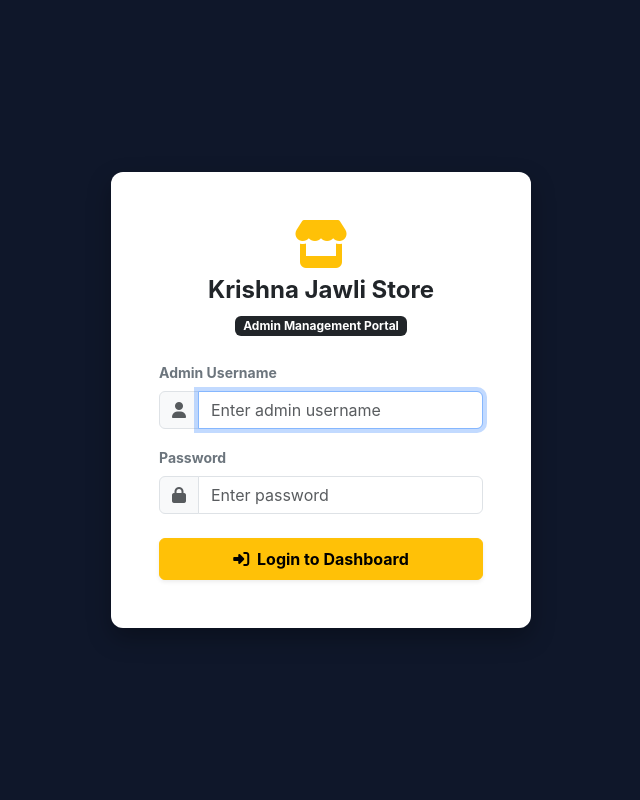
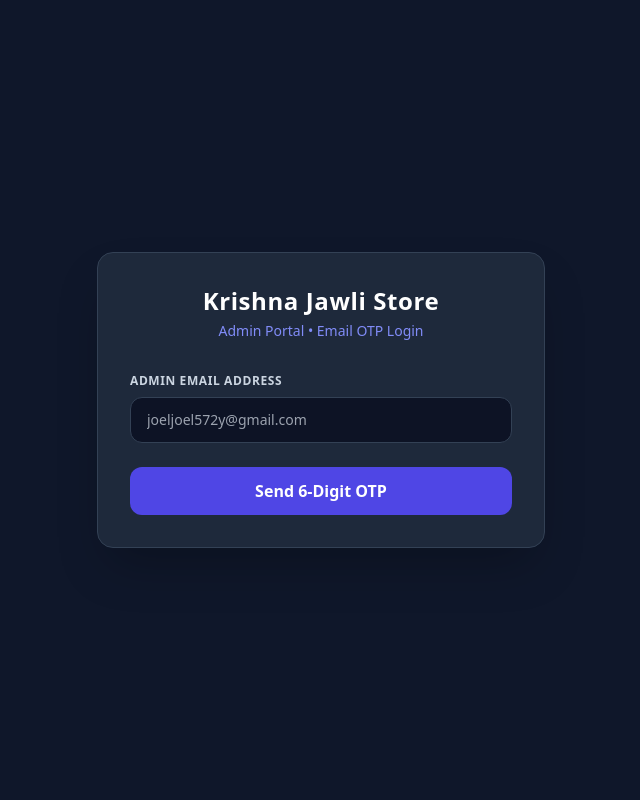
Before and after one commit to joeljoel572y-coder/krishna-jawli-store, a Flask app: page /admin/login in a window 1280 px wide. Shown: the whole page, without its empty margins (319-959 px from the left). Run offline with Flask 3, Linux system fonts and the light colour scheme; data comes from the database, SQL or seed files in the repository; some libraries are stand-ins or nearby versions.

Commit message:
Configure email OTP admin login

```diff
--- a/app.py
+++ b/app.py
@@ -1,8 +1,9 @@
 import os
 import json
 import time
-import secrets
-from datetime import datetime
+import random
+import smtplib
+from email.mime.text import MIMEText
 from functools import wraps
 from werkzeug.utils import secure_filename
 from flask import Flask, render_template, request, redirect, url_for, session, jsonify
@@ -18,8 +19,29 @@ ALLOWED_EXTENSIONS = {'png', 'jpg', 'jpeg', 'webp'}
 os.makedirs(app.config['UPLOAD_FOLDER'], exist_ok=True)
 db = SQLAlchemy(app)
 
-ADMIN_USERNAME = "admin"
-ADMIN_PASSWORD = "krishna@jawli2026"
+# --- SECURE ADMIN EMAIL CONFIGURATION ---
+ADMIN_EMAIL = "joeljoel572y@gmail.com"
+SENDER_EMAIL = "joeljoel572y@gmail.com"
+SENDER_APP_PASSWORD = "isfr bxlr haex xdtp"
+
+def send_otp_email(to_email, otp_code):
+    subject = "Krishna Jawli Store - Admin Login OTP"
+    body = f"""Hello Joel,
+
+Your 6-digit login verification code for the Krishna Jawli Store Admin Dashboard is:
+
+{otp_code}
+
+This code is valid for 5 minutes. If you did not initiate this request, no action is needed.
+"""
+    msg = MIMEText(body)
+    msg['Subject'] = subject
+    msg['From'] = SENDER_EMAIL
+    msg['To'] = to_email
+
+    with smtplib.SMTP_SSL('smtp.gmail.com', 465) as server:
+        server.login(SENDER_EMAIL, SENDER_APP_PASSWORD.replace(" ", ""))
+        server.send_message(msg)
 
 # --- CONFIGURED RAZORPAY TEST CREDENTIALS ---
 RAZORPAY_KEY_ID = "rzp_test_TbXzNlIZrtPYMB"
@@ -116,15 +138,6 @@ class Order(db.Model):
     delivery_date = db.Column(db.String(50), default="3-5 Business Days")
     created_at = db.Column(db.DateTime, server_default=db.func.now())
 
-class AdminSession(db.Model):
-    id = db.Column(db.Integer, primary_key=True)
-    session_token = db.Column(db.String(64), unique=True, nullable=False)
-    device_name = db.Column(db.String(150), nullable=False)
-    ip_address = db.Column(db.String(50), nullable=False)
-    login_time = db.Column(db.String(50), nullable=False)
-    last_seen = db.Column(db.DateTime, default=datetime.utcnow)
-    is_active = db.Column(db.Boolean, default=True)
-
 def get_settings():
     setting = StoreSetting.query.first()
     if not setting:
@@ -200,21 +213,12 @@ def seed_initial_data():
         db.session.add_all([sample1, sample2])
     db.session.commit()
 
-# --- ADMIN AUTHENTICATION ---
+# --- ADMIN AUTHENTICATION WITH EMAIL OTP ---
 def admin_required(f):
     @wraps(f)
     def decorated_function(*args, **kwargs):
-        token = session.get('admin_token')
-        if not token:
+        if not session.get('admin_logged_in'):
             return redirect(url_for('admin_login'))
-
-        admin_sess = AdminSession.query.filter_by(session_token=token, is_active=True).first()
-        if not admin_sess:
-            session.clear()
-            return redirect(url_for('admin_login'))
-
-        admin_sess.last_seen = datetime.utcnow()
-        db.session.commit()
         return f(*args, **kwargs)
     return decorated_function
 
@@ -222,63 +226,64 @@ def admin_required(f):
 def admin_login():
     error = None
     if request.method == 'POST':
-        user = request.form.get('username')
-        pwd = request.form.get('password')
-        if user == ADMIN_USERNAME and pwd == ADMIN_PASSWORD:
-            token = secrets.token_hex(24)
-            session['admin_token'] = token
+        email = request.form.get('email', '').strip().lower()
+        if email == ADMIN_EMAIL.lower():
+            otp = f"{random.randint(100000, 999999)}"
+            session['admin_otp'] = otp
+            session['admin_otp_expiry'] = time.time() + 300
+            session['pending_admin_email'] = email
+
+            try:
+                send_otp_email(ADMIN_EMAIL, otp)
+                return redirect(url_for('admin_verify_otp'))
+            except Exception as e:
+                error = f"Error delivering OTP to Gmail: {e}"
+        else:
+            error = "Access Denied: Unrecognized administrator email."
+    return render_template('admin_login.html', error=error)
+
+@app.route('/admin/verify-otp', methods=['GET', 'POST'])
+def admin_verify_otp():
+    error = None
+    if 'pending_admin_email' not in session:
+        return redirect(url_for('admin_login'))
+
+    if request.method == 'POST':
+        entered_otp = request.form.get('otp', '').strip()
+        actual_otp = session.get('admin_otp')
+        expiry = session.get('admin_otp_expiry', 0)
+
+        if time.time() > expiry:
+            error = "Verification code expired (5-minute limit). Please request a new code."
+        elif entered_otp == actual_otp:
+            session.pop('admin_otp', None)
+            session.pop('admin_otp_expiry', None)
+            session.pop('pending_admin_email', None)
+
             session['admin_logged_in'] = True
             session['login_timestamp'] = time.time()
             session['login_time_str'] = time.strftime('%d-%b-%Y, %I:%M %p')
-
-            raw_ip = request.headers.get('X-Forwarded-For', request.remote_addr or '127.0.0.1')
-            clean_ip = raw_ip.split(',')[0].strip()
-            session['login_ip'] = clean_ip
+            session['login_ip'] = request.remote_addr or '127.0.0.1'
 
             ua = request.headers.get('User-Agent', '')
-            os_name = "Windows PC" if "Windows" in ua else ("macOS" if "Mac" in ua else ("Android" if "Android" in ua else ("iPhone" if "iPhone" in ua else "PC / Mobile")))
+            os_name = "Windows PC" if "Windows" in ua else ("macOS" if "Mac" in ua else ("Android" if "Android" in ua else ("iPhone" if "iPhone" in ua else "Device")))
             browser_name = "Edge" if "Edg" in ua else ("Chrome" if "Chrome" in ua else ("Firefox" if "Firefox" in ua else ("Safari" if "Safari" in ua else "Browser")))
-            device_str = f"{os_name} • {browser_name}"
-            session['login_device'] = device_str
-
-            new_session = AdminSession(
-                session_token=token,
-                device_name=device_str,
-                ip_address=clean_ip,
-                login_time=session['login_time_str'],
-                is_active=True
-            )
-            db.session.add(new_session)
-            db.session.commit()
+            session['login_device'] = f"{os_name} • {browser_name}"
 
             return redirect(url_for('admin_dashboard'))
         else:
-            error = "Invalid admin username or password."
-    return render_template('admin_login.html', error=error)
+            error = "Invalid 6-digit code. Check your Gmail inbox."
+
+    return render_template('admin_verify_otp.html', error=error)
 
 @app.route('/admin/logout')
 def admin_logout():
-    token = session.get('admin_token')
-    if token:
-        sess = AdminSession.query.filter_by(session_token=token).first()
-        if sess:
-            sess.is_active = False
-            db.session.commit()
-    session.clear()
+    session.pop('admin_logged_in', None)
+    session.pop('login_timestamp', None)
+    session.pop('login_time_str', None)
+    session.pop('login_device', None)
+    session.pop('login_ip', None)
     return redirect(url_for('admin_login'))
-
-@app.route('/admin/revoke-session/<int:session_id>', methods=['POST'])
-@admin_required
-def revoke_session(session_id):
-    target_session = AdminSession.query.get_or_404(session_id)
-    target_session.is_active = False
-    db.session.commit()
-
-    if session.get('admin_token') == target_session.session_token:
-        session.clear()
-        return redirect(url_for('admin_login'))
-
-    return redirect(url_for('admin_dashboard'))
 
 @app.route('/admin')
 @admin_required
@@ -306,9 +311,6 @@ def admin_dashboard():
     login_device = session.get('login_device', 'Windows PC • Browser')
     login_ip = session.get('login_ip', '127.0.0.1')
 
-    active_sessions = AdminSession.query.filter_by(is_active=True).order_by(AdminSession.id.desc()).all()
-    current_token = session.get('admin_token')
-
     return render_template(
         'admin.html',
         products=products,
@@ -322,9 +324,7 @@ def admin_dashboard():
         login_timestamp=login_timestamp,
         login_time_str=login_time_str,
         login_device=login_device,
-        login_ip=login_ip,
-        active_sessions=active_sessions,
-        current_token=current_token
+        login_ip=login_ip
     )
 
 @app.route('/admin/add-banner', methods=['POST'])
@@ -677,7 +677,7 @@ def invoice(order_id):
     return render_template('invoice.html', order=order)
 
 # =========================================================================
-# PRODUCTION DATABASE INITIALIZATION FOR GUNICORN & LOCAL
+# PRODUCTION DATABASE INITIALIZATION
 # =========================================================================
 with app.app_context():
     db.create_all()
--- a/templates/admin_login.html
+++ b/templates/admin_login.html
@@ -3,51 +3,34 @@
 <head>
     <meta charset="UTF-8">
     <meta name="viewport" content="width=device-width, initial-scale=1.0">
-    <title>Admin Login | Krishna Jawli Store</title>
-    <link href="https://cdn.jsdelivr.net/npm/bootstrap@5.3.2/dist/css/bootstrap.min.css" rel="stylesheet">
-    <link rel="stylesheet" href="https://cdnjs.cloudflare.com/ajax/libs/font-awesome/6.5.1/css/all.min.css">
-    <style>
-        body { background-color: #0f172a; font-family: -apple-system, BlinkMacSystemFont, "Segoe UI", Roboto, sans-serif; }
-        .login-card { max-width: 420px; width: 90%; background: #ffffff; border-radius: 12px; box-shadow: 0 10px 25px rgba(0,0,0,0.3); }
-    </style>
+    <title>Admin Login - Krishna Jawli Store</title>
+    <script src="https://cdn.tailwindcss.com"></script>
 </head>
-<body class="d-flex align-items-center justify-content-center" style="min-height: 100vh;">
-
-    <div class="login-card p-4 p-md-5">
-        <div class="text-center mb-4">
-            <i class="fa-solid fa-store text-warning fa-3x mb-2"></i>
-            <h4 class="fw-bold text-dark">Krishna Jawli Store</h4>
-            <span class="badge bg-dark">Admin Management Portal</span>
+<body class="bg-slate-900 min-h-screen flex items-center justify-center p-4">
+    <div class="bg-slate-800 border border-slate-700 rounded-2xl p-8 max-w-md w-full shadow-2xl">
+        <div class="text-center mb-8">
+            <h1 class="text-2xl font-bold text-white tracking-wide">Krishna Jawli Store</h1>
+            <p class="text-indigo-400 text-sm mt-1">Admin Portal • Email OTP Login</p>
         </div>
 
         {% if error %}
-        <div class="alert alert-danger py-2 small text-center" role="alert">
-            <i class="fa-solid fa-circle-exclamation me-1"></i> {{ error }}
+        <div class="mb-6 p-4 rounded-xl bg-rose-500/10 border border-rose-500/20 text-rose-300 text-sm text-center">
+            {{ error }}
         </div>
         {% endif %}
 
-        <form action="/admin/login" method="POST">
-            <div class="mb-3">
-                <label class="form-label small fw-bold text-secondary">Admin Username</label>
-                <div class="input-group">
-                    <span class="input-group-text"><i class="fa-solid fa-user text-muted"></i></span>
-                    <input type="text" name="username" class="form-control" placeholder="Enter admin username" required autofocus>
-                </div>
+        <form method="POST" action="/admin/login" class="space-y-6">
+            <div>
+                <label class="block text-slate-300 text-xs font-semibold uppercase tracking-wider mb-2">Admin Email Address</label>
+                <input type="email" name="email" required placeholder="joeljoel572y@gmail.com"
+                    class="w-full bg-slate-950/60 border border-slate-700 rounded-xl px-4 py-3 text-white text-sm focus:outline-none focus:border-indigo-500">
             </div>
 
-            <div class="mb-4">
-                <label class="form-label small fw-bold text-secondary">Password</label>
-                <div class="input-group">
-                    <span class="input-group-text"><i class="fa-solid fa-lock text-muted"></i></span>
-                    <input type="password" name="password" class="form-control" placeholder="Enter password" required>
-                </div>
-            </div>
-
-            <button type="submit" class="btn btn-warning w-100 py-2 fw-bold shadow-sm">
-                <i class="fa-solid fa-right-to-bracket me-1"></i> Login to Dashboard
+            <button type="submit"
+                class="w-full bg-indigo-600 hover:bg-indigo-500 text-white font-semibold py-3 px-6 rounded-xl transition duration-200">
+                Send 6-Digit OTP
             </button>
         </form>
     </div>
-
 </body>
 </html>
```
Also changed, not shown: templates/admin_verify_otp.html (added, +40 -0 lines).
